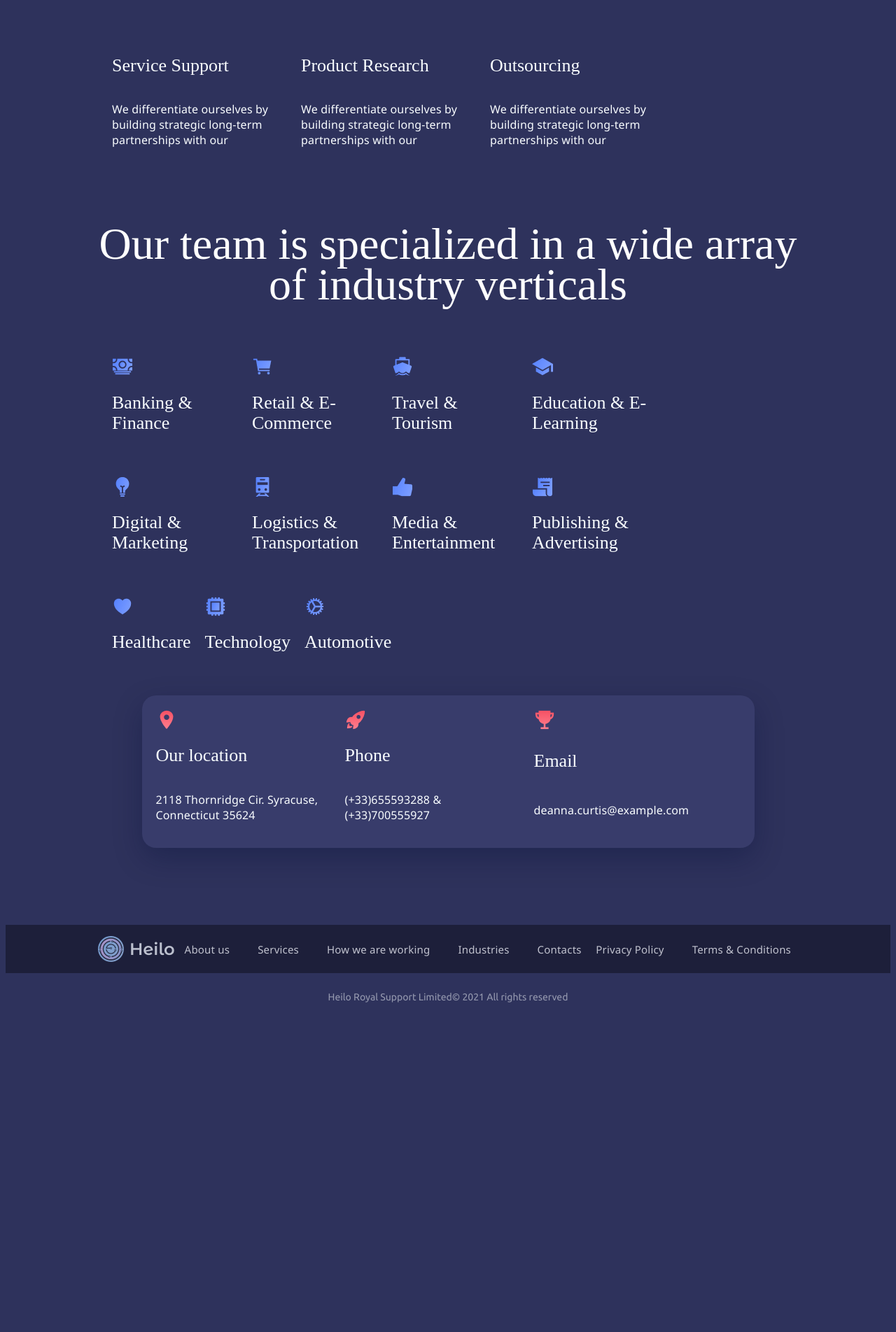
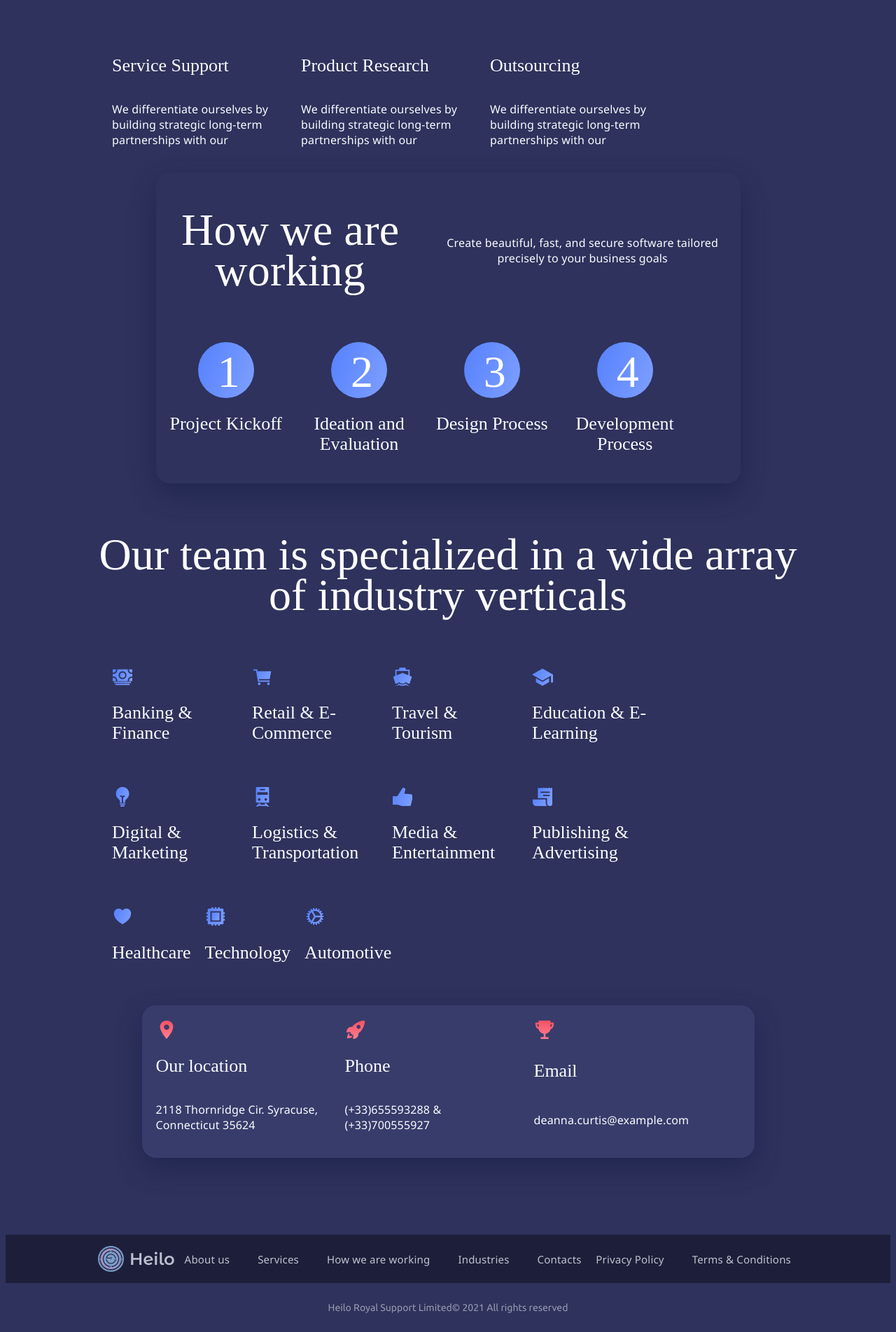
Before and after one commit to Sh0g/secondstage, a PHP site: page /new_index.html in a window 1280 px wide. Shown: the part 2899-4803 px from the top of the page at 70% size. Before the commit the page ends 4332 px from the top, so only its background shows below. Run offline with PHP 8.4, Linux system fonts and the light colour scheme; some web fonts are replaced.

Commit message:
made box with 4 steps

```diff
--- a/new_index.css
+++ b/new_index.css
@@ -125,6 +125,34 @@ header{
     border-radius: 20px;
   }
 
+  .dark-blue-box{
+
+    width: 835px;
+    margin:auto;
+    box-shadow: 0px 15px 40px rgba(0, 14, 53, 0.3);
+    border-radius: 20px;
+  }
+  .blue-box .text-box {
+    padding: 10px;
+  }
+
+  .circle-box{
+    width: 80px;
+    height: 80px;
+    background: linear-gradient(110.3deg, #4F7CFF -14.81%, #7FA0FF 100.93%);
+    border-radius: 50%;
+    display: flex;
+    align-items:center;
+    margin:auto;
+  }
+
+  .circle-box h1{
+    width: 16px;
+    height: 53px;
+    margin: auto;
+    padding-right:8px;
+  }
+
   .header_item img{
       width:10%;
       height: 10%;
@@ -172,7 +200,6 @@ header{
   }
 
   .text-box{
-        display: grid;
         text-align: center;
   }
 
@@ -197,3 +224,7 @@ flex-grow: 0;
 .right-text-container{
   float: right;
 }
+
+html {
+  scroll-behavior: smooth;
+}
--- a/new_index.html
+++ b/new_index.html
@@ -135,6 +135,31 @@
             <h3>We differentiate ourselves by building strategic long-term partnerships with our </h3>
         </div>
     </div>
+    <div class="dark-blue-box">
+        <header>
+            <h1>How we
+                are working</h1>
+                <h3 class="text-box-mobile">Create beautiful, fast, and secure software tailored precisely to your business goals</h3>
+        </header>
+        <div class="flex-container">
+            <div class="text-box">
+                <div class="circle-box"><h1>1</h1></div>
+                <h2 class="limit-width1">Project Kickoff</h2>
+            </div>
+            <div class="text-box">
+                <div class="circle-box"><h1>2</h1></div>
+                <h2 class="limit-width1">Ideation and Evaluation</h2>
+            </div>
+            <div class="text-box">
+                <div class="circle-box"><h1>3</h1></div>
+                <h2 class="limit-width1">Design Process</h2>
+            </div>
+            <div class="text-box">
+                <div class="circle-box"><h1>4</h1></div>
+                <h2 class="limit-width1">Development Process</h2>
+            </div>
+        </div>
+    </div>
 </section>
 <section>
     <div class="text-box">
```
Also changed, not shown: src/blocks/modules/section3/section3.pug (+24 -0 lines), src/styles/base/_general.scss (+45 -18 lines).
